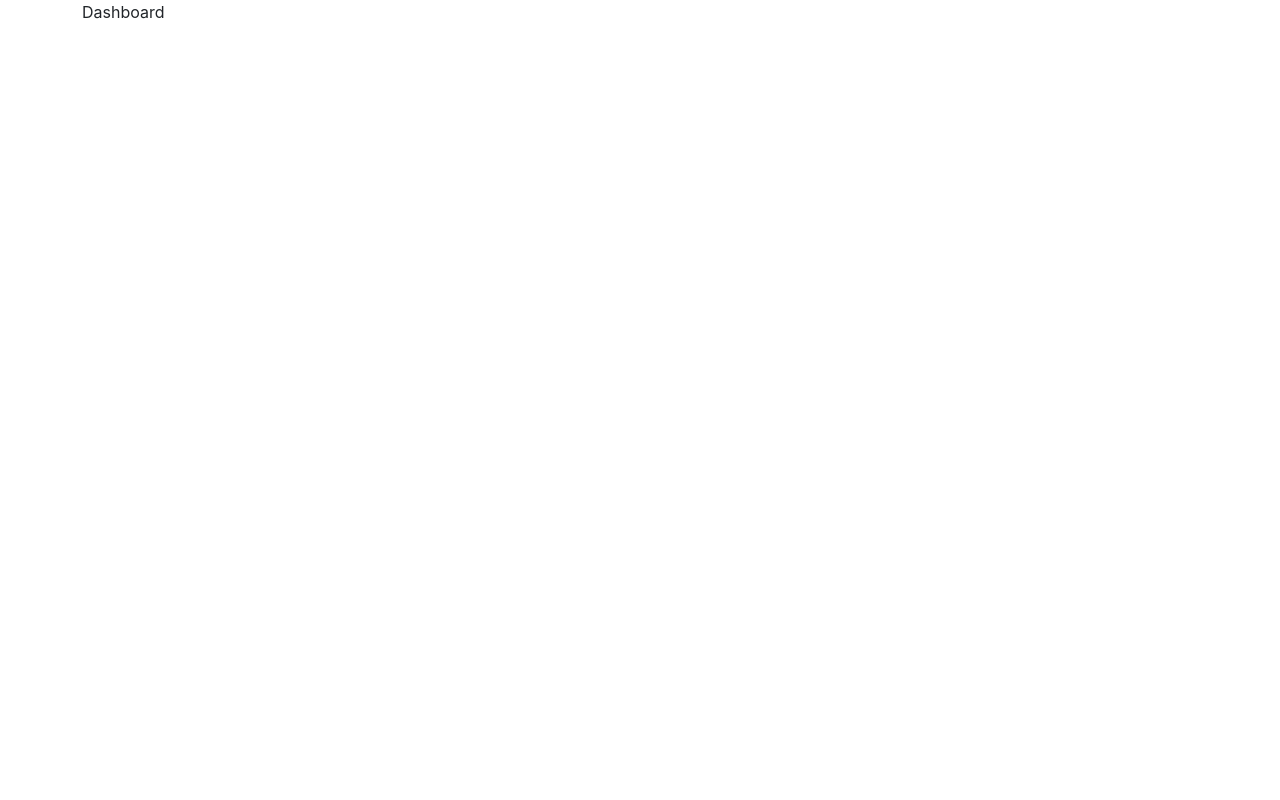
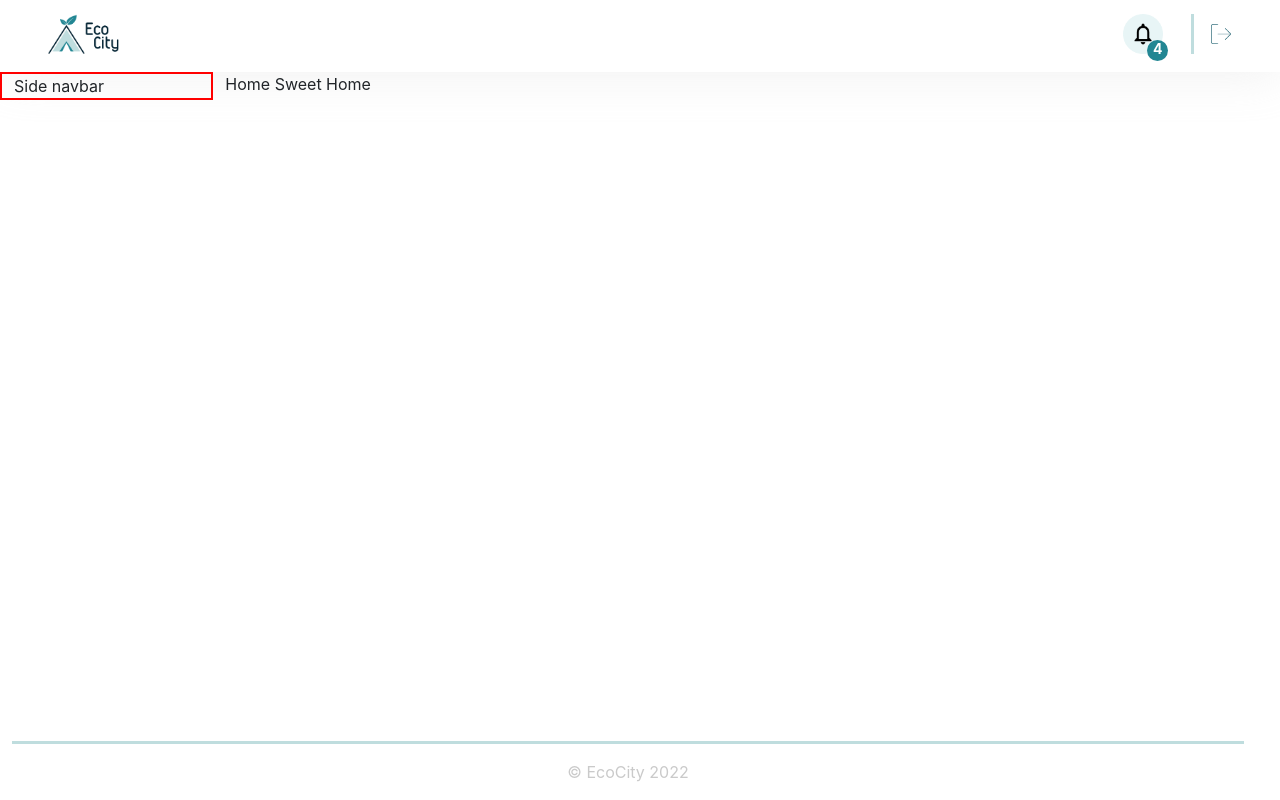
Before and after one commit to IsuruVihan/EcoCity, a React (Create React App) app in the folder admin/: page /dashboard in a window 1280 px wide. Built offline with nearby package versions, Linux system fonts and the light colour scheme.

Commit message:
Created the Basic page structure

```diff
--- a/admin/src/common/SideNav.js
+++ b/admin/src/common/SideNav.js
@@ -1,11 +1,11 @@
 import React from 'react';
-import {Container} from "react-bootstrap";
+import {Col} from "react-bootstrap";
 
 const SideNav = () => {
   return (
-    <Container>
+    <Col className='border-red' lg={2}>
       Side navbar
-    </Container>
+    </Col>
   );
 }
 
--- a/admin/src/pages/Dashboard/Dashboard.js
+++ b/admin/src/pages/Dashboard/Dashboard.js
@@ -1,18 +1,27 @@
 import React from 'react';
-import {Container} from "react-bootstrap";
+import {Col, Container, Row} from "react-bootstrap";
 
 import CountCard from "./cards/CountCard";
 import WeightCard from "./cards/WeightCard";
 import GarbageCollectionWeightGraph from "./graphs/GarbageCollectionWeightGraph";
 import GarbageCollectionWeightFilter from "./filters/GarbageCollectionWeightFilter";
 import SideNav from "../../common/SideNav";
+import Header from "../../common/Header";
+import Footer from "../../common/Footer";
 
 const Dashboard = () => {
-  return (
-    <Container>
-      Dashboard
-    </Container>
-  );
+    return (
+        <Container className='mx-0 px-0' fluid>
+            <Header/>
+            <Row className='mx-0'>
+                <SideNav/>
+                <Col>
+                    Home Sweet Home
+                </Col>
+            </Row>
+            <Footer/>
+        </Container>
+    );
 }
 
 export default Dashboard;
```
